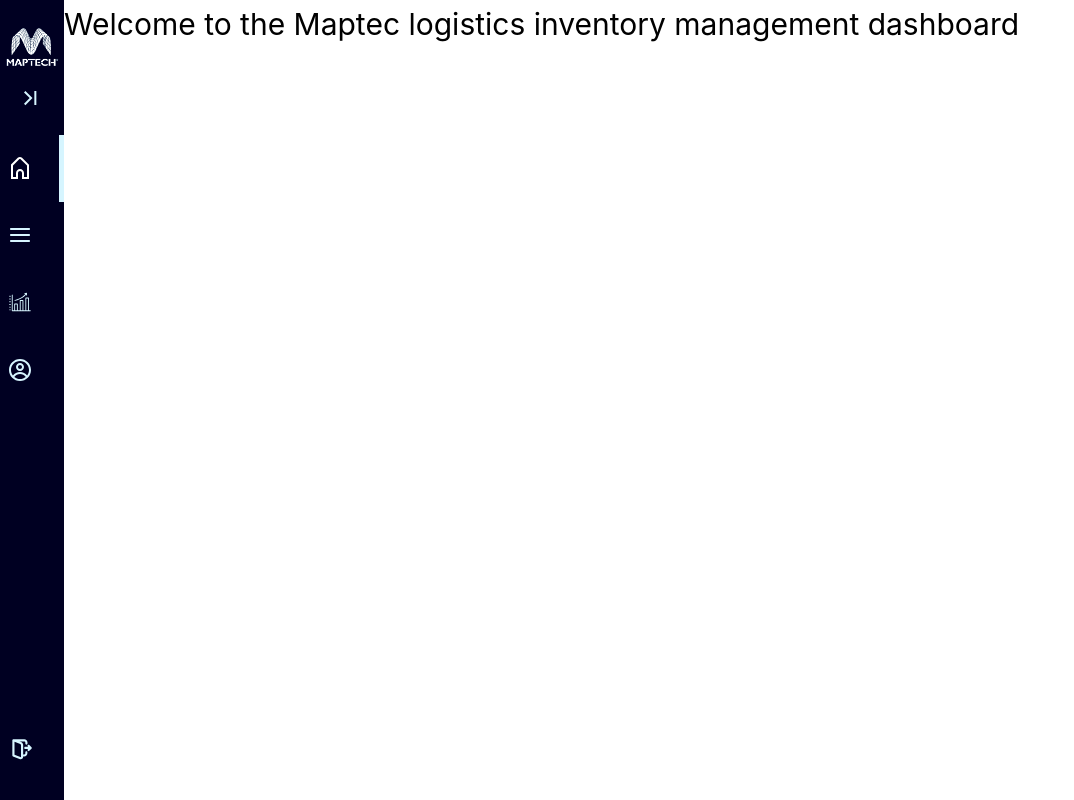
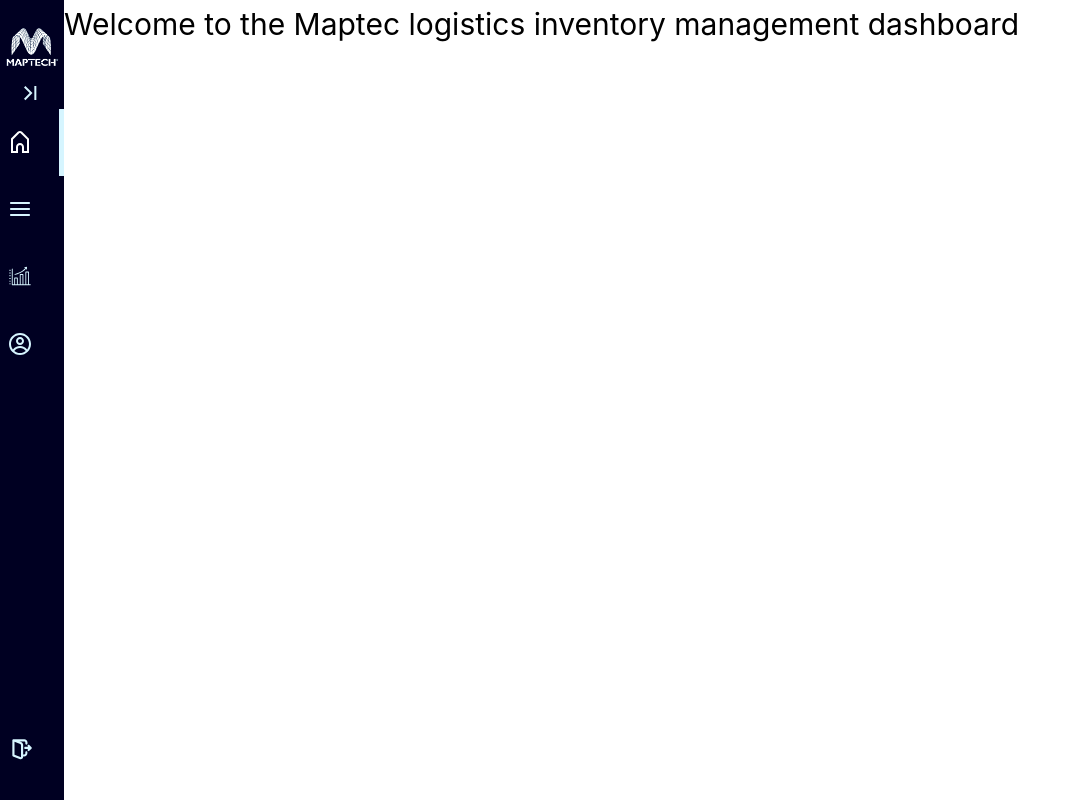
Before and after one commit to Maptech-Logistics/cemcloud1, a Vue app in the folder invent_manage-client/: page / in a window 1280 px wide. Shown: the whole page, without its empty margins (0-1074 px from the left). Built offline with nearby package versions, Linux system fonts and the light colour scheme.

Commit message:
core:updated favicon

```diff
--- a/invent_manage-client/src/components/sidebar/SideBar.module.scss
+++ b/invent_manage-client/src/components/sidebar/SideBar.module.scss
@@ -4,13 +4,13 @@ aside {
   background-color: var(--background-secondary);
   color: var(--color-text-primary);
   width: calc(2rem + 32px);
-  overflow: hidden;
   min-height: 100vh;
   padding: 1rem;
   transition: 0.2s ease-in-out;
+  overflow: hidden;
 
   .flex {
-    flex: 1 1 0%;
+    flex: 1 1 0;
   }
 
   .logo {
@@ -23,29 +23,27 @@ aside {
     }
   }
 
-  .menu-toggle-wrap {
+  .toggle__wrapper {
     display: flex;
     justify-content: flex-end;
-    margin-bottom: 1rem;
-    position: relative;
-    top: 0;
     transition: 0.2s ease-in-out;
 
-    .menu-toggle {
+    .toggle {
       background-color: transparent;
       border: 0;
       cursor: pointer;
 
       .icons {
-        font-size: 2rem;
         color: var(--app-lightblue);
         transition: 0.2s ease-out;
       }
 
       &:hover {
         .icons {
-          transform: translateX(0.5rem);
           color: rgba(152, 235, 241, 0.672);
+         svg{
+          transform: translateX(0.25rem);
+         }
         }
       }
     }
@@ -94,33 +92,23 @@ aside {
           background-color: var(--app-lightblue);
           .icons,
           .text {
-            color: var(--color-text-primary);
+            color: rgba(7, 91, 69, 0.705);
           }
         }
       }
     }
   }
 
-  .footer {
-    opacity: 0;
-    transition: opacity 0.3s ease-in-out;
-
-    p {
-      font-size: 0.875rem;
-      color: var(--app-white);
+  &.is_extended {
+    width: 10rem;
+    .menu {
+      .text {
+        display: flex;
+      }
     }
   }
 
-  &.is_extended {
-    width: 10rem;
-    .menu{
-        .text{
-            display: flex;
-        }
-
-    }
-
-  }
+  // MEDIA QUERIES
 
   @media (max-width: 767px) {
     flex-direction: row;
@@ -130,18 +118,18 @@ aside {
     width: 100%;
 
     &.is_extended {
-        width: 100vw;
-        .menu{
-            .text{
-                display: none;
-            }
+      width: 100vw;
+
+      .menu {
+        .text {
+          display: none;
+        }
       }
     }
 
-    .menu-toggle-wrap {
+    .toggle__wrapper {
       display: none;
     }
-
 
     .menu {
       justify-content: space-between;
@@ -149,15 +137,10 @@ aside {
       padding: 0;
 
       .button {
-        // flex: 1;
         flex-direction: column;
         padding: 0.25rem;
         text-align: center;
       }
     }
-
-    .footer {
-      display: none;
-    }
   }
 }
--- a/invent_manage-client/src/components/sidebar/SideBar.vue
+++ b/invent_manage-client/src/components/sidebar/SideBar.vue
@@ -19,8 +19,8 @@ const extendMenu = () => {
     <div class="logo">
       <img src="@/assets/logo.png" alt="Vue" />
     </div>
-    <div class="menu-toggle-wrap">
-      <button class="menu-toggle" @click="extendMenu">
+    <div class="toggle__wrapper">
+      <button class="toggle" @click="extendMenu">
         <span class="icons">
           <!-- Display left or right arrow icon based on isExtended value -->
           <template v-if="isExtended">
```
Also changed, not shown: 1 other file (tests, documents, lock files or other folders).
